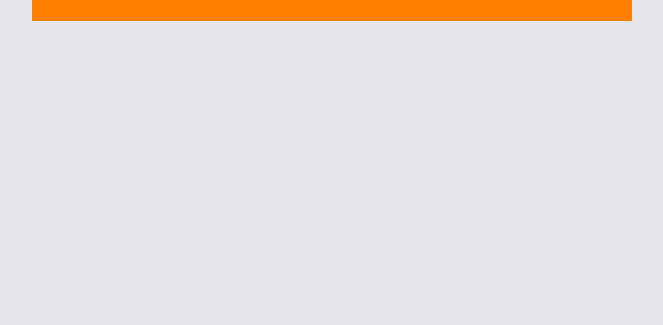
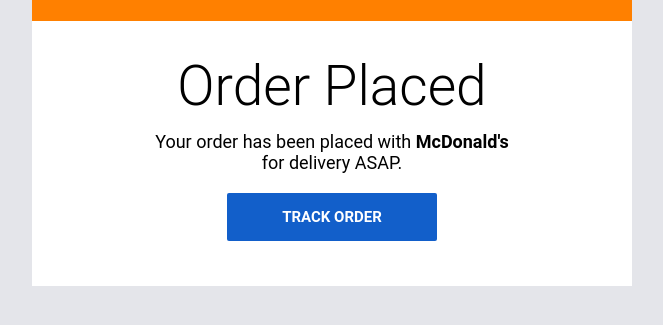
Before and after one commit to d7chau/skip-the-dishes-email, a plain HTML site: page index.html in a window 1280 px wide. Shown: the part 67-392 px from the top of the page, without its empty margins (308-971 px from the left). Drawn offline with Linux system fonts and the light colour scheme.

Commit message:
Completed subheader row

```diff
--- a/index.html
+++ b/index.html
@@ -19,7 +19,7 @@
                     <tr>
                         <td>
                             <!--Start Header Row-->
-                            <table class="orange-table" width="600" cellspacing="0" cellpadding="0" border="0">
+                            <table class="header-table" width="600" cellspacing="0" cellpadding="0" border="0">
                                 <tr>
                                     <td style="background-color: #ff8000; padding-top: 20px; padding-bottom: 20px;" align="center">
                                         <img src="img/skipthedishes-logo.png" style="width: 150px;">
@@ -27,6 +27,32 @@
                                 </tr>
                             </table>
                             <!--End Header Row-->
+                            <!--Start Subheader Row-->
+                            <tr>
+                                <td>
+                                    <table class="subheader-table" cellspacing="0" cellpadding="0" border="0" align="center">
+                                        <tr>
+                                            <td style="background-color: #ffffff;">
+                                                <h1 style="font-family:Roboto,HelveticaNeue-Regular,'Helvetica Neue',Helvetica,Arial,sans-serif; font-size: 55px; font-weight: 300; text-align:
+                                                center; line-height:50px; margin: 0; padding-top: 40px; padding-bottom: 20px;">Order Placed
+                                                </h1>
+                                                <p style="font-family:Roboto,HelveticaNeue-Regular,'Helvetica Neue',Helvetica,Arial,sans-serif; font-size: 18px; margin:0;
+                                                padding: 0 120px 35px 120px; text-align: center;">Your order has been placed with <span style="font-weight:600">McDonald's</span>
+                                                for delivery ASAP.
+                                                </p>
+                                            </td>
+                                        </tr>
+                                        <tr>
+                                            <td align="center" style="padding-bottom:60px;">
+                                                <a href="#" style="font-family:Roboto,HelveticaNeue-Regular,'Helvetica Neue',Helvetica,Arial,sans-serif; font-size: 15px;
+                                                font-weight: 600; border-radius:2px; background-color: #125fca; text-decoration:none; color:white; padding: 15px 55px
+                                                15px 55px; text-transform: uppercase;">TRACK ORDER</a>
+                                            </td>
+                                        </tr>
+                                    </table>
+                                </td>
+                            </tr>
+                            <!--End Subheader Row-->
                         </td>
                     </tr>
                 </table>
```
